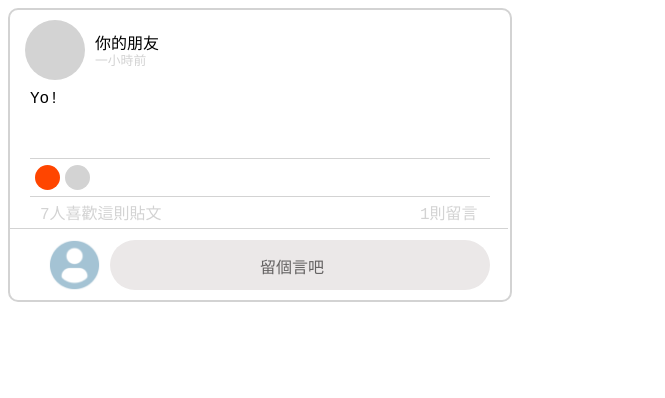
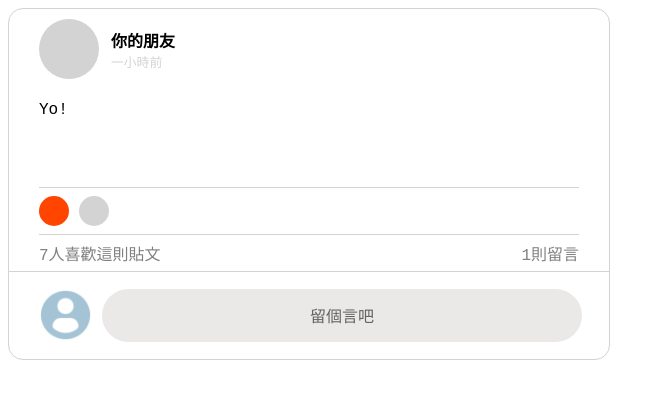
Before and after one commit to PowenTseng/AppWorks, a website: page Week-0/Assignment-1/index.html in a window 1280 px wide. Shown: the whole page, without its empty margins (0-665 px from the left). Drawn offline with Linux system fonts and the light colour scheme.

Commit message:
change to use flexbox to position elements

```diff
--- a/Week-0/Assignment-1/index.html
+++ b/Week-0/Assignment-1/index.html
@@ -8,20 +8,44 @@
     <link rel="stylesheet" type="text/css" href="style.css" />
   </head>
   <body>
-    <div class="border"></div>
-    <div class="bigcircle"></div>
-    <div class="yourfriend">你的朋友</div>
-    <div class="time">一小時前</div>
-    <div class="post">Yo!</div>
-    <hr class="line1" />
-    <div class="circle1"></div>
-    <div class="circle2"></div>
-    <hr class="line2" />
-    <div class="like">7人喜歡這則貼文</div>
-    <div class="commentnumber">1則留言</div>
-    <hr class="line3" />
-    <img src="profile_picture.jpg" alt="The user's picture" class="picture" />
-    <div class="comment">留個言吧</div>
-    <div class="commentblock"></div>
+    <!-- The post box is composed of four little boxes (div elements) and a p element. -->
+
+    <div class="postBox">
+      <!-- The first box -->
+      <div class="userInfoBox">
+        <div class="profilePicture"></div>
+        <div class="nameTimeBox">
+          <div class="name">你的朋友</div>
+          <div class="time">一小時前</div>
+        </div>
+      </div>
+
+      <!-- p element -->
+      <p class="post">Yo!</p>
+
+      <!-- The second box -->
+      <div class="circleBox">
+        <div class="circle1"></div>
+        <div class="circle2"></div>
+      </div>
+
+      <!-- The third box -->
+      <div class="numberBox">
+        <p class="likeNumber">7人喜歡這則貼文</p>
+        <p class="commentNumber">1則留言</p>
+      </div>
+
+      <!-- The fourth box -->
+      <div class="commentBox">
+        <img
+          src="profile_picture.jpg"
+          alt="The user's picture"
+          class="picture"
+        />
+        <div class="commentblock">
+          <div class="comment">留個言吧</div>
+        </div>
+      </div>
+    </div>
   </body>
 </html>
--- a/Week-0/Assignment-1/style.css
+++ b/Week-0/Assignment-1/style.css
@@ -1,128 +1,106 @@
-.border {
-  width: 500px;
-  height: 290px;
-  border: 2px solid lightgray;
-  border-radius: 10px;
-  position: relative;
+.postBox {
+  display: flex;
+  flex-direction: column;
+  justify-content: space-between;
+  align-items: center;
+  width: 600px;
+  height: 350px;
+  border: 1px solid lightgray;
+  border-radius: 15px;
 }
-.bigcircle {
+.userInfoBox {
+  width: 100%;
+  display: flex;
+  justify-content: flex-start;
+  align-items: center;
+  margin-top: 10px;
+}
+.profilePicture {
   width: 60px;
   height: 60px;
   border-radius: 50%;
   background-color: lightgrey;
-  position: absolute;
-  top: 20px;
-  left: 25px;
+  margin-right: 2%;
+  margin-left: 5%;
 }
-.yourfriend {
-  position: absolute;
-  top: 30px;
-  left: 95px;
+.nameTimeBox {
+  display: flex;
+  flex-direction: column;
+}
+.name {
   font-family: "Courier New", Courier, monospace;
-  font: bold;
+  font-weight: bold;
 }
 .time {
-  position: absolute;
   color: lightgray;
   font-size: 0.8rem;
-  top: 50px;
-  left: 95px;
   font-family: "Courier New", Courier, monospace;
 }
 .post {
-  position: absolute;
-  top: 90px;
-  left: 30px;
+  width: 90%;
+  height: 10%;
   font-family: "Courier New", Courier, monospace;
 }
-.line1 {
-  position: absolute;
-  width: 460px;
-  top: 150px;
-  left: 30px;
-  border: none;
-  border-top: 1px solid lightgrey;
+.circleBox {
+  display: flex;
+  justify-content: flex-start;
+  align-items: center;
+  width: 90%;
+  height: 13%;
+  border-top: 1px solid lightgray;
+  border-bottom: 1px solid lightgray;
+  margin-top: 5%;
 }
 .circle1 {
-  width: 25px;
-  height: 25px;
+  width: 30px;
+  height: 30px;
   border-radius: 50%;
   background-color: orangered;
-  position: absolute;
-  top: 165px;
-  left: 35px;
+  margin-right: 10px;
 }
 .circle2 {
-  width: 25px;
-  height: 25px;
+  width: 30px;
+  height: 30px;
   border-radius: 50%;
   background-color: lightgrey;
-  position: absolute;
-  top: 165px;
-  left: 65px;
 }
-.line2 {
-  position: absolute;
-  width: 460px;
-  top: 188px;
-  left: 30px;
-  border: none;
-  border-top: 1px solid lightgrey;
+.numberBox {
+  display: flex;
+  justify-content: space-between;
+  align-items: center;
+  width: 90%;
+  height: 7%;
 }
-.like {
-  position: absolute;
-  color: lightgray;
-  font-size: 1rem;
-  top: 200px;
-  left: 40px;
+.likeNumber {
+  color: gray;
   font-family: "Courier New", Courier, monospace;
 }
-.commentnumber {
-  position: absolute;
-  color: lightgray;
-  font-size: 1rem;
-  top: 200px;
-  left: 420px;
+.commentNumber {
+  color: gray;
   font-family: "Courier New", Courier, monospace;
 }
-.line3 {
-  position: absolute;
-  width: 500px;
-  top: 220px;
-  border: none;
-  border-top: 1px solid lightgrey;
-}
-.circle3 {
-  width: 45px;
-  height: 45px;
-  border-radius: 50%;
-  background-color: lightblue;
-  position: absolute;
-  top: 242px;
-  left: 45px;
-}
-.comment {
-  position: absolute;
-  color: rgb(99, 97, 97);
-  z-index: 1;
-  font-size: 1rem;
-  top: 254px;
-  left: 260px;
-  font-family: "Courier New", Courier, monospace;
-}
-.commentblock {
-  position: absolute;
-  width: 380px;
-  height: 50px;
-  border-radius: 30px;
-  top: 240px;
-  left: 110px;
-  background-color: rgb(235, 232, 232);
+.commentBox {
+  display: flex;
+  width: 100%;
+  height: 25%;
+  justify-content: center;
+  align-items: center;
+  border-top: 1px solid lightgray;
 }
 .picture {
   width: 60px;
   height: 60px;
-  position: absolute;
-  top: 235px;
-  left: 45px;
+  margin-right: 1%;
 }
+.commentblock {
+  display: flex;
+  width: 80%;
+  height: 60%;
+  border-radius: 30px;
+  background-color: rgb(235, 232, 232);
+}
+.comment {
+  color: rgb(99, 97, 97);
+  margin: auto;
+  font-family: "Courier New", Courier, monospace;
+}
```
